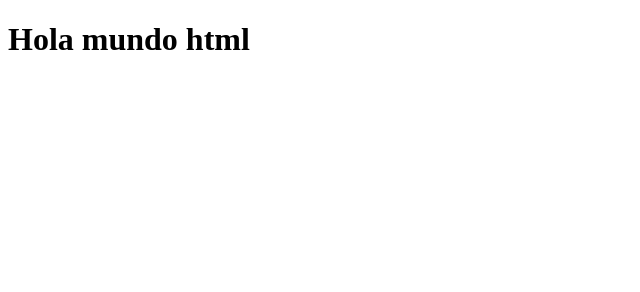
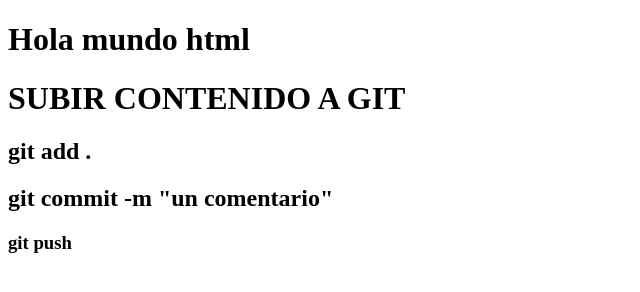
Before and after one commit to Santifaryna/codo-codo-22029, a plain HTML site: page clase 2/index.html in a window 1280 px wide. Shown: the whole page, without its empty margins (0-640 px from the left). Drawn offline with Linux system fonts and the light colour scheme.

Commit message:
introducion html

```diff
--- a/clase 2/index.html
+++ b/clase 2/index.html
@@ -9,7 +9,10 @@
 <body>
     <h1>
     Hola mundo html
-
     </h1>
+    <h1>SUBIR CONTENIDO A GIT</h1>
+    <H2>git add .</H2>
+    <h2>git commit -m "un comentario"</h2>
+    <h3>git push</h3>
 </body>
 </html>
```
